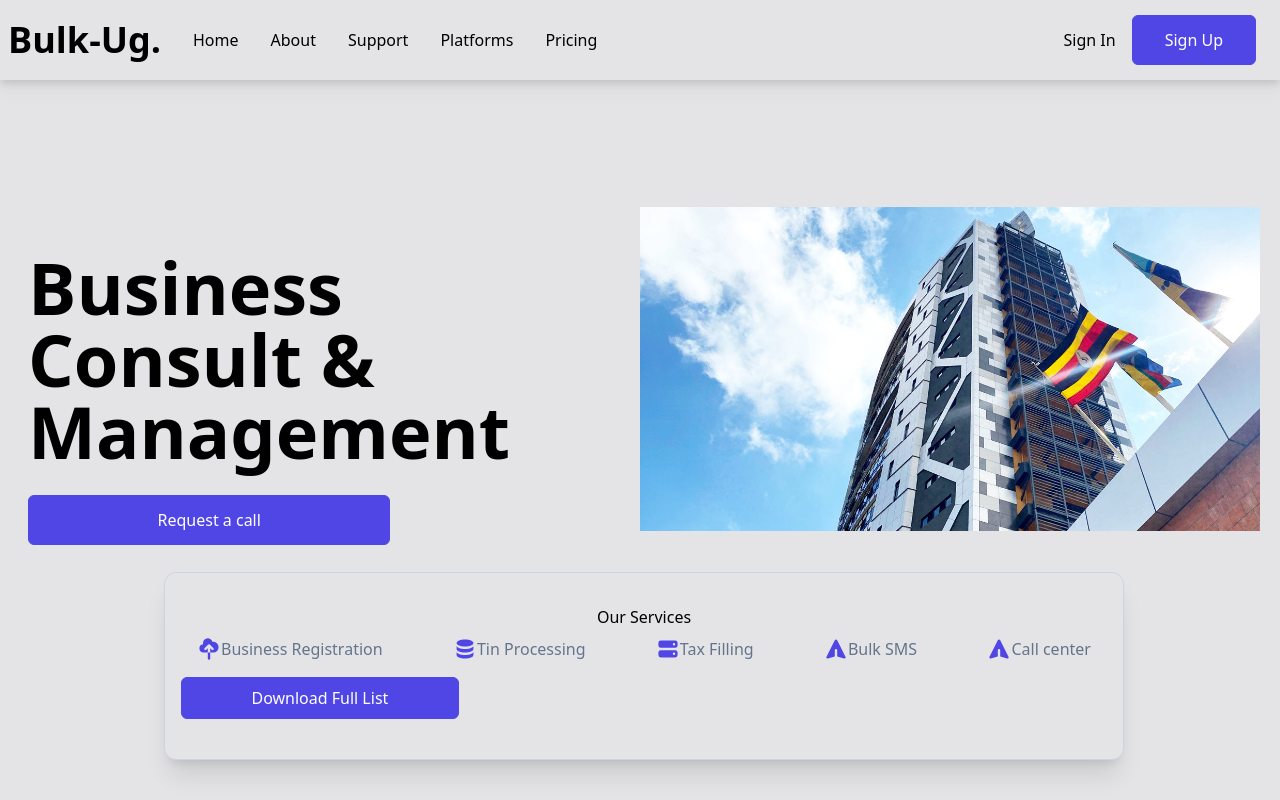
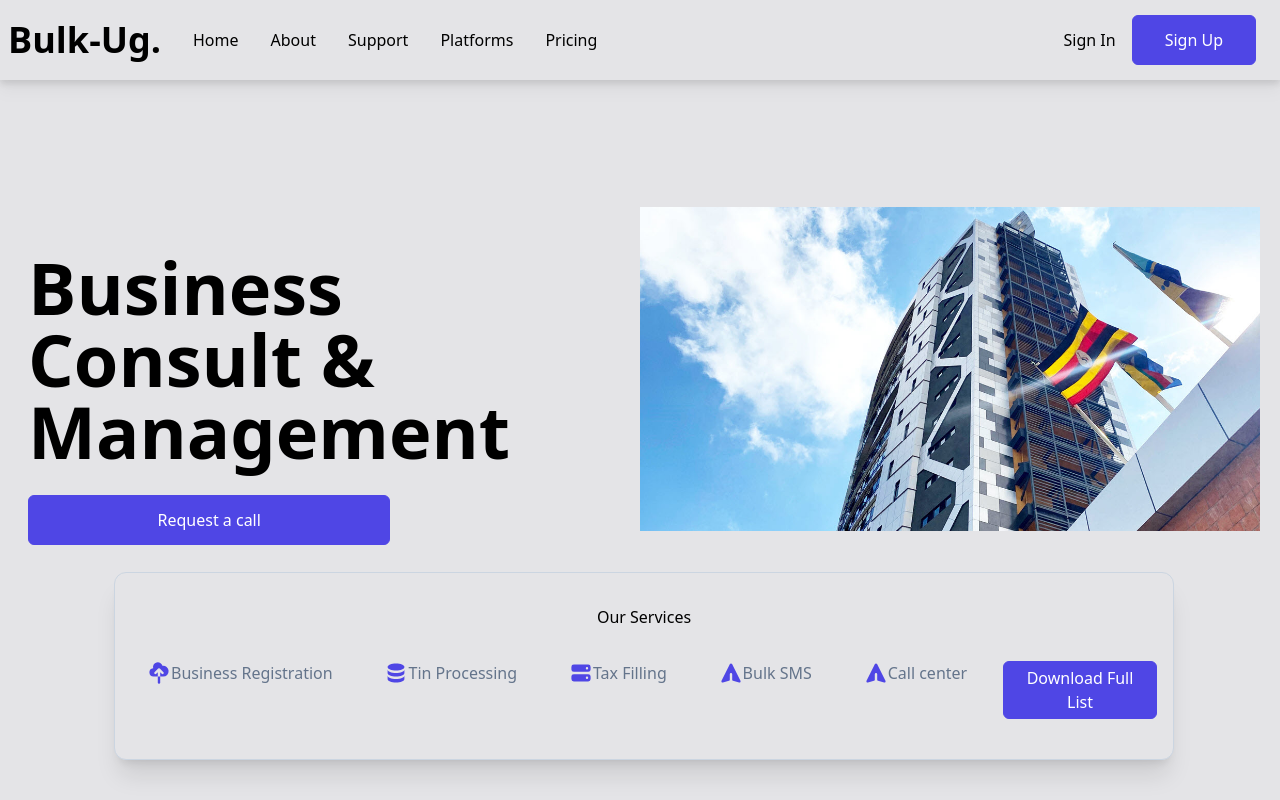
Before and after one commit to asiimwearnold/Bulk-Ug, a React (Create React App) app: page / in a window 1280 px wide. Shown: the top 800 px of the page. Built offline with nearby package versions, Linux system fonts and the light colour scheme.

Commit message:
6 Update

```diff
--- a/src/components/Hero.jsx
+++ b/src/components/Hero.jsx
@@ -21,10 +21,10 @@ const Hero = () => {
             <div>
                 <img className='w-full' src={bgImg} alt="/" />
             </div>
-            <div className='absolute flex flex-col py-8 md:min-w-[960px] bottom-[5%]
+            <div className='absolute flex flex-col py-8 md:min-w-[1060px] bottom-[5%]
             mx-1 md:left-1/2 transform md:-translate-x-1/2 bg-zinc-200
             border border-slate-300 rounded-xl text-center shadow-xl'>
-                <p>Our Services </p>
+                <p>Our Services </p><br/>
                 <div className='flex justify-between flex-wrap px-4'>
                     <p className='flex px-4 py-2 text-slate-500'><CloudUploadIcon className='h-6 text-indigo-600' /> Business Registration</p>
                     <p className='flex px-4 py-2 text-slate-500'><DatabaseIcon className='h-6 text-indigo-600' /> Tin Processing </p>
@@ -32,7 +32,7 @@ const Hero = () => {
                     <p className='flex px-4 py-2 text-slate-500'><PaperAirplaneIcon className='h-6 text-indigo-600' /> Bulk SMS</p>
                     <p className='flex px-4 py-2 text-slate-500'><PaperAirplaneIcon className='h-6 text-indigo-600' /> Call center </p>
                     {/* <p className='flex px-4 py-2 text-slate-500'><PaperAirplaneIcon className='h-6 text-indigo-600' />  </p> */}
-                    <button className='py-2 px-3 sm:w-[30%] my-2'>Download Full List</button>
+                    <button className='py-1 px-2 sm:w-[15%] my-2'>Download Full List</button>
                 </div>
             </div>
         </div>
```
